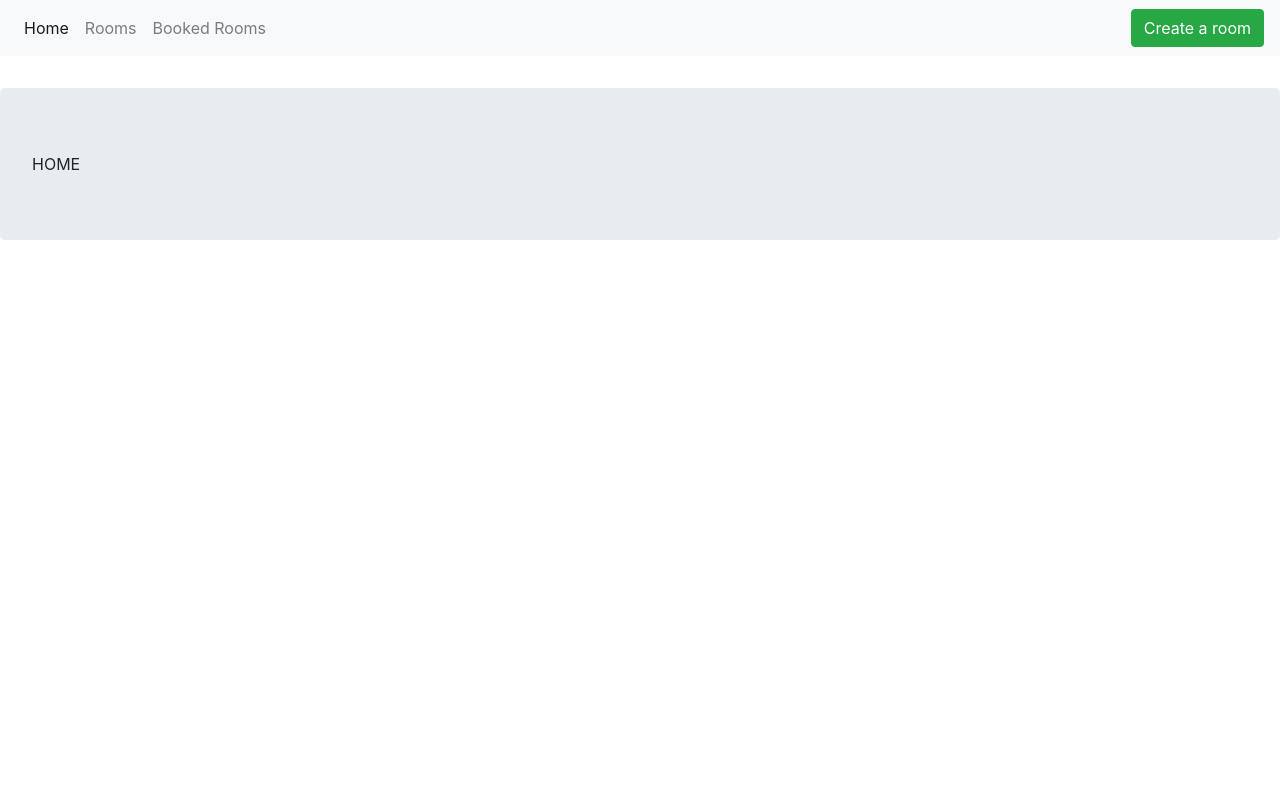
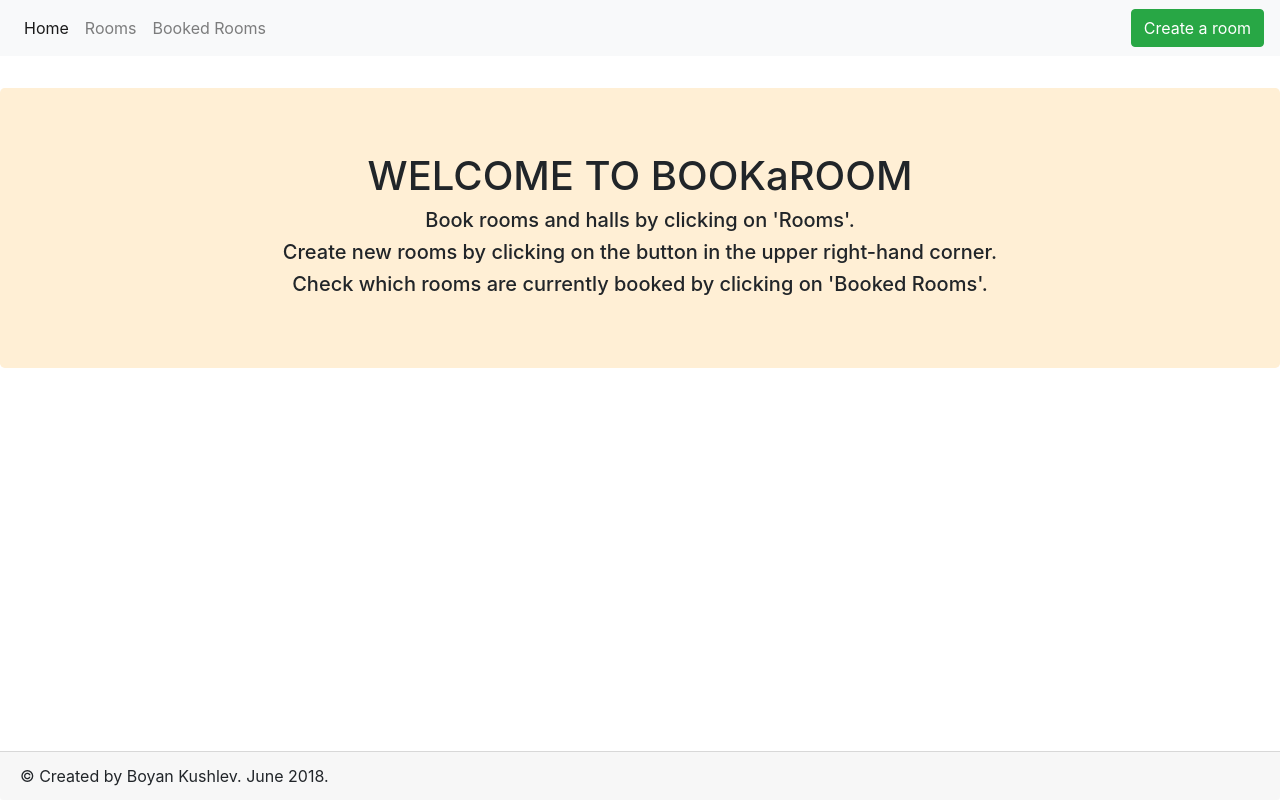
Before and after one commit to boyski33/bookaroom-fe, an Angular app: page /home in a window 1280 px wide. Built offline with nearby package versions, Linux system fonts and the light colour scheme.

Commit message:
style homepage

```diff
--- a/src/app/home-page/home-page.component.css
+++ b/src/app/home-page/home-page.component.css
@@ -0,0 +1,9 @@
+.card-footer {
+  position: absolute;
+  width: 100%;
+  bottom: 0;
+}
+
+.bg-cool {
+  background-color: papayawhip;
+}
--- a/src/app/home-page/home-page.component.html
+++ b/src/app/home-page/home-page.component.html
@@ -1,3 +1,16 @@
-<div class="jumbotron">
-  HOME
+<div class="jumbotron bg-cool">
+  <h1 class="text-lg-center">WELCOME TO BOOKaROOM</h1>
+  <h5 class="text-md-center">
+    Book rooms and halls by clicking on 'Rooms'.
+  </h5>
+  <h5 class="text-md-center">
+    Create new rooms by clicking on the button in the upper right-hand corner.
+  </h5>
+  <h5 class="text-md-center">
+    Check which rooms are currently booked by clicking on 'Booked Rooms'.
+  </h5>
 </div>
+
+<div class="card-footer">
+  &copy; Created by Boyan Kushlev. June 2018.
+</div>
```
